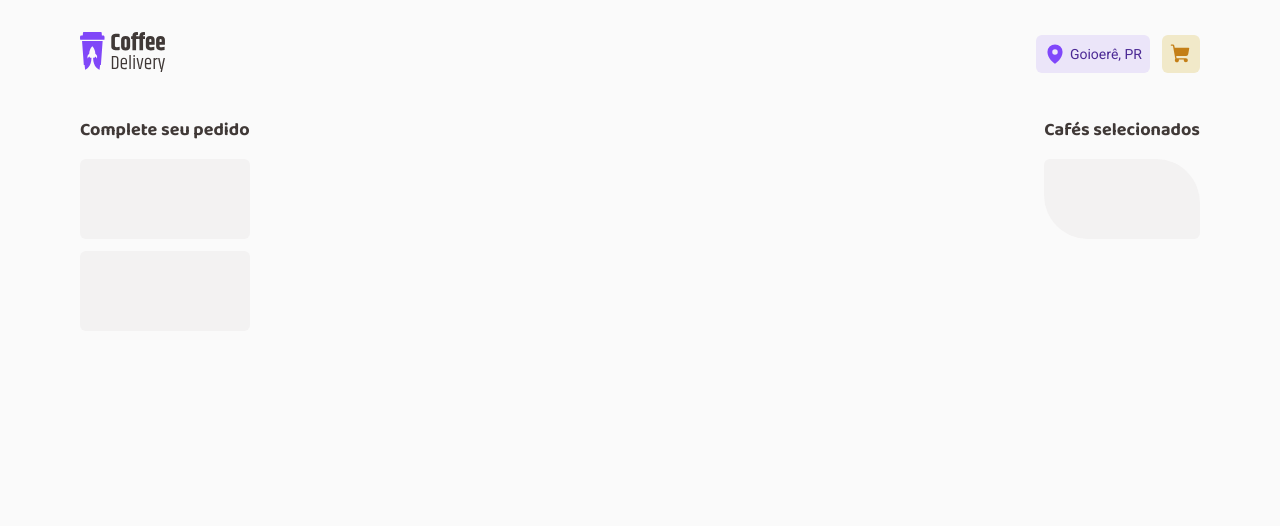
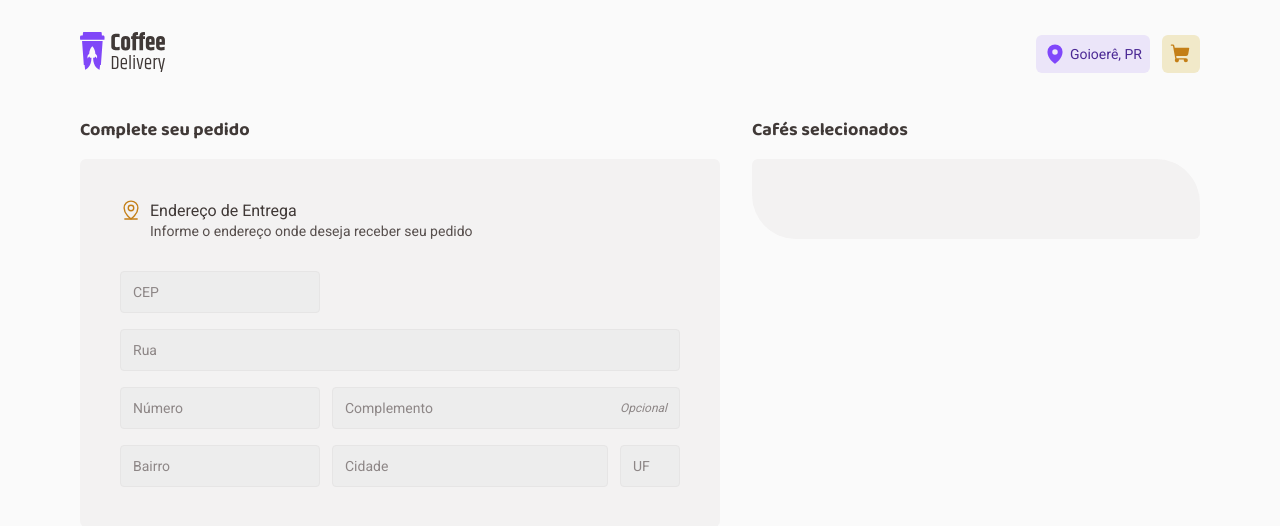
Before and after one commit to jvolima/coffee_delivery, a Next.js app in the folder web/: page /checkout in a window 1280 px wide. Shown: the top 526 px of the page. Built offline with nearby package versions, Linux system fonts and the light colour scheme.

Commit message:
componente input e react hook form para controle do form

```diff
--- a/web/package.json
+++ b/web/package.json
@@ -9,11 +9,14 @@
     "lint": "next lint"
   },
   "dependencies": {
+    "@hookform/resolvers": "^2.9.6",
     "next": "12.2.2",
     "phosphor-react": "^1.4.1",
     "react": "18.2.0",
     "react-dom": "18.2.0",
-    "styled-components": "^5.3.5"
+    "react-hook-form": "^7.33.1",
+    "styled-components": "^5.3.5",
+    "yup": "^0.32.11"
   },
   "devDependencies": {
     "@types/node": "18.0.4",
--- /dev/null
+++ b/web/src/components/Form/Input/index.tsx
@@ -0,0 +1,40 @@
+import { forwardRef, ForwardRefRenderFunction, InputHTMLAttributes } from "react";
+import { FieldError } from "react-hook-form";
+import { Container, ContainerInput, ExtraPlaceholder, FormErrorMessage, TextInput } from "./styles";
+
+interface InputProps extends InputHTMLAttributes<HTMLInputElement> {
+  name: string;
+  error?: FieldError;
+  extraPlaceholder?: string;
+}
+
+const InputBase: ForwardRefRenderFunction<HTMLInputElement,InputProps>
+ = ({ name, error = null, type = 'text', extraPlaceholder = null, placeholder, width = '100%', height = '42px', ...rest }, ref) => {
+  return (
+    <Container>
+      <ContainerInput width={width}>
+        <TextInput
+          name={name}
+          type={type}
+          placeholder={placeholder}
+          width={width}
+          height={height}
+          ref={ref}
+          {...rest}
+        />
+
+        { !!extraPlaceholder && (
+          <ExtraPlaceholder>{extraPlaceholder}</ExtraPlaceholder>
+        )}
+      </ContainerInput>
+
+      {!!error && (
+        <FormErrorMessage>
+          {error.message}
+        </FormErrorMessage>
+      )}
+    </Container>
+  )
+ }
+
+export const Input = forwardRef(InputBase);
--- /dev/null
+++ b/web/src/components/Form/Input/styles.ts
@@ -0,0 +1,51 @@
+import styled from "styled-components";
+
+interface ContainerInputProps {
+  width: string | number;
+}
+
+export const Container = styled.div`
+`;
+
+export const ContainerInput = styled.div<ContainerInputProps>`
+  width: ${({ width }) => width};
+  padding: 12px;
+  background-color: var(--input);
+  border: 1px solid #E6E5E5;
+  border-radius: 4px;
+
+  display: flex;
+  align-items: center;
+  justify-content: space-between;
+`;
+
+export const TextInput = styled.input`
+  background: transparent;
+  border: 0;
+  outline: none;
+
+  font-family: 'Roboto', sans-serif;
+  font-weight: 400;
+  font-size: 0.875rem;
+  color: var(--text);
+
+  ::placeholder {
+    color: var(--label);
+  }
+`;
+
+export const ExtraPlaceholder = styled.span`
+  font-family: 'Roboto', sans-serif;
+  font-style: italic;
+  font-weight: 400;
+  font-size: 0.75rem;
+  color: var(--label);
+`;
+
+export const FormErrorMessage = styled.span`
+  display: block;
+  margin-top: 4px;
+  font-family: 'Roboto', sans-serif;
+  font-size: 0.875rem;
+  color: red;
+`;
--- a/web/src/pages/checkout.tsx
+++ b/web/src/pages/checkout.tsx
@@ -1,19 +1,57 @@
 import Head from "next/head";
+import * as yup from "yup";
+import { yupResolver } from "@hookform/resolvers/yup";
+import { MapPinLine } from "phosphor-react";
+import { Input } from "../components/Form/Input";
 import { Navbar } from "../components/Navbar";
 import { useCart } from "../hooks/cart";
 import {
+  AddressHelp,
   CheckoutInfos,
   CheckoutTitle,
   Container,
+  ContainerMoreThanOneInputs,
   DeliveryInfos,
+  DeliveryTitle,
+  DeliveryTitleContainer,
+  Form,
   ItemsInfos,
   ItemsSelected,
   ItemsSelectedTitle,
   PaymentInfos
 } from "./styles/checkout";
+import { FieldError, SubmitHandler, useForm } from "react-hook-form";
+
+type CheckoutInfosFormData = {
+  cep: string;
+  address: string;
+  number: number;
+  complement?: string;
+  district: string;
+  city: string;
+  uf: string;
+}
+
+const checkoutInfosFormSchema = yup.object().shape({
+  cep: yup.string().required('CEP obrigatório'),
+  address: yup.string().required('Endereço obrigatório'),
+  number: yup.number().required('Número do local obrigatório').typeError('Digite um número válido'),
+  complement: yup.string().notRequired(),
+  district: yup.string().required('Bairro obrigatório'),
+  city: yup.string().required('Cidade obrigatória'),
+  uf: yup.string().required('Unidade federativa obrigatória')
+});
 
 export default function Checkout() {
   const { itemsInCart } = useCart();
+
+  const { register, handleSubmit, formState } = useForm<CheckoutInfosFormData>({
+    resolver: yupResolver(checkoutInfosFormSchema)
+  });
+
+  const handleConfirmCheckout: SubmitHandler<CheckoutInfosFormData> = async (values) => {
+    console.log(values);
+  }
 
   return (
     <>
@@ -25,12 +63,66 @@ export default function Checkout() {
         <CheckoutInfos>
           <CheckoutTitle>Complete seu pedido</CheckoutTitle>
           <DeliveryInfos>
+            <DeliveryTitleContainer>
+              <MapPinLine size={22} color="#C47F17" />
+              <DeliveryTitle>Endereço de Entrega</DeliveryTitle>
+            </DeliveryTitleContainer>
+            <AddressHelp>Informe o endereço onde deseja receber seu pedido</AddressHelp>
+            <Form onSubmit={handleSubmit(handleConfirmCheckout)}>
+              <Input
+                placeholder="CEP"
+                width="200px"
+                error={formState.errors.cep as FieldError | undefined}
+                {...register("cep")}
+              />
+              <Input
+                placeholder="Rua"
+                error={formState.errors.address as FieldError | undefined}
+                {...register("address")}
+              />
+              <ContainerMoreThanOneInputs>
+                <Input
+                  type="number"
+                  placeholder="Número"
+                  width="200px"
+                  error={formState.errors.number as FieldError | undefined}
+                {...register("number")}
+                />
+                <Input
+                  placeholder="Complemento"
+                  width="348px"
+                  extraPlaceholder="Opcional"
+                  error={formState.errors.complement as FieldError | undefined}
+                {...register("complement")}
+                />
+              </ContainerMoreThanOneInputs>
+              <ContainerMoreThanOneInputs>
+                <Input
+                  placeholder="Bairro"
+                  width="200px"
+                  error={formState.errors.district as FieldError | undefined}
+                  {...register("district")}
+                />
+                <Input
+                  placeholder="Cidade"
+                  width="276px"
+                  error={formState.errors.city as FieldError | undefined}
+                  {...register("city")}
+                />
+                <Input
+                  placeholder="UF"
+                  width="60px"
+                  error={formState.errors.uf as FieldError | undefined}
+                  {...register("uf")}
+                />
+              </ContainerMoreThanOneInputs>
+            </Form>
+          </DeliveryInfos>
 
-          </DeliveryInfos>
           <PaymentInfos>
-
           </PaymentInfos>
         </CheckoutInfos>
+
         <ItemsSelected>
           <ItemsSelectedTitle>Cafés selecionados</ItemsSelectedTitle>
           <ItemsInfos>
--- a/web/src/pages/styles/checkout.ts
+++ b/web/src/pages/styles/checkout.ts
@@ -10,6 +10,8 @@ export const Container = styled.div`
 `;
 
 export const CheckoutInfos = styled.div`
+  max-width: 640px;
+  width: 100%;
 `;
 
 export const CheckoutTitle = styled.h1`
@@ -24,6 +26,44 @@ export const DeliveryInfos = styled.div`
   padding: 40px;
   background-color: var(--card);
   border-radius: 6px;
+  width: 100%;
+`;
+
+export const DeliveryTitleContainer = styled.div`
+  display: flex;
+  align-items: center;
+`;
+
+export const DeliveryTitle = styled.h2`
+  margin-left: 8px;
+  font-family: 'Roboto', sans-serif;
+  font-weight: 400;
+  font-size: 1rem;
+  color: var(--subtitle);
+`;
+
+export const AddressHelp = styled.h3`
+  margin-top: 2px;
+  margin-left: 30px;
+  font-family: 'Roboto', sans-serif;
+  font-weight: 400;
+  font-size: 0.875rem;
+  color: var(--text);
+`;
+
+export const Form = styled.form`
+  width: 100%;
+  display: flex;
+  flex-direction: column;
+  gap: 16px;
+  margin-top: 32px;
+`;
+
+export const ContainerMoreThanOneInputs = styled.div`
+  width: 100%;
+  display: flex;
+  align-items: center;
+  gap: 0 12px;
 `;
 
 export const PaymentInfos = styled.div`
@@ -31,9 +71,12 @@ export const PaymentInfos = styled.div`
   padding: 40px;
   background-color: var(--card);
   border-radius: 6px;
+  width: 100%;
 `;
 
 export const ItemsSelected = styled.div`
+  max-width: 448px;
+  width: 100%;
 `;
 
 export const ItemsSelectedTitle = styled.h1`
@@ -48,4 +91,5 @@ export const ItemsInfos = styled.div`
   padding: 40px;
   background-color: var(--card);
   border-radius: 6px 44px;
+  width: 100%;
 `;
```
Also changed, not shown: 1 other file (tests, documents, lock files or other folders).
